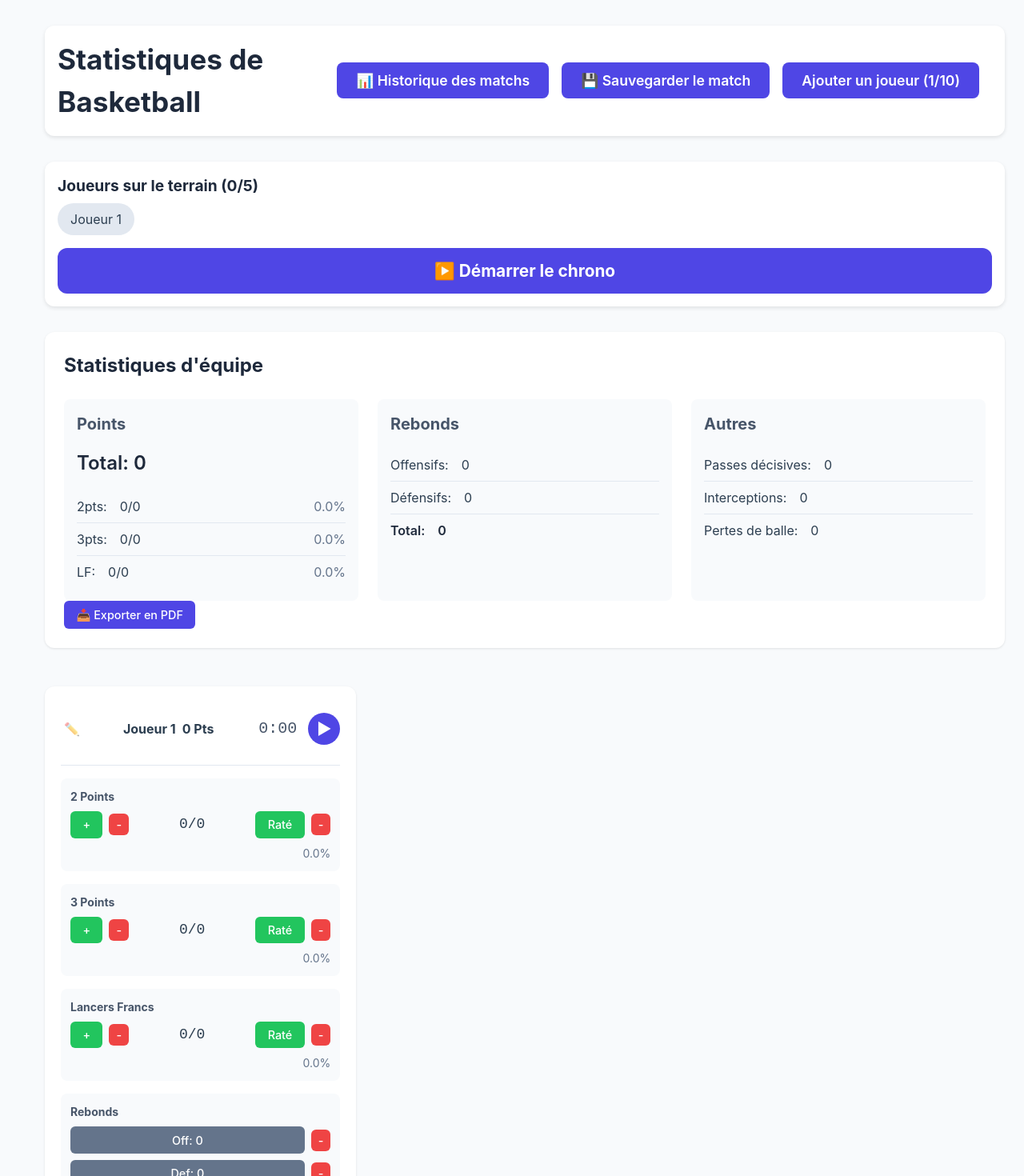
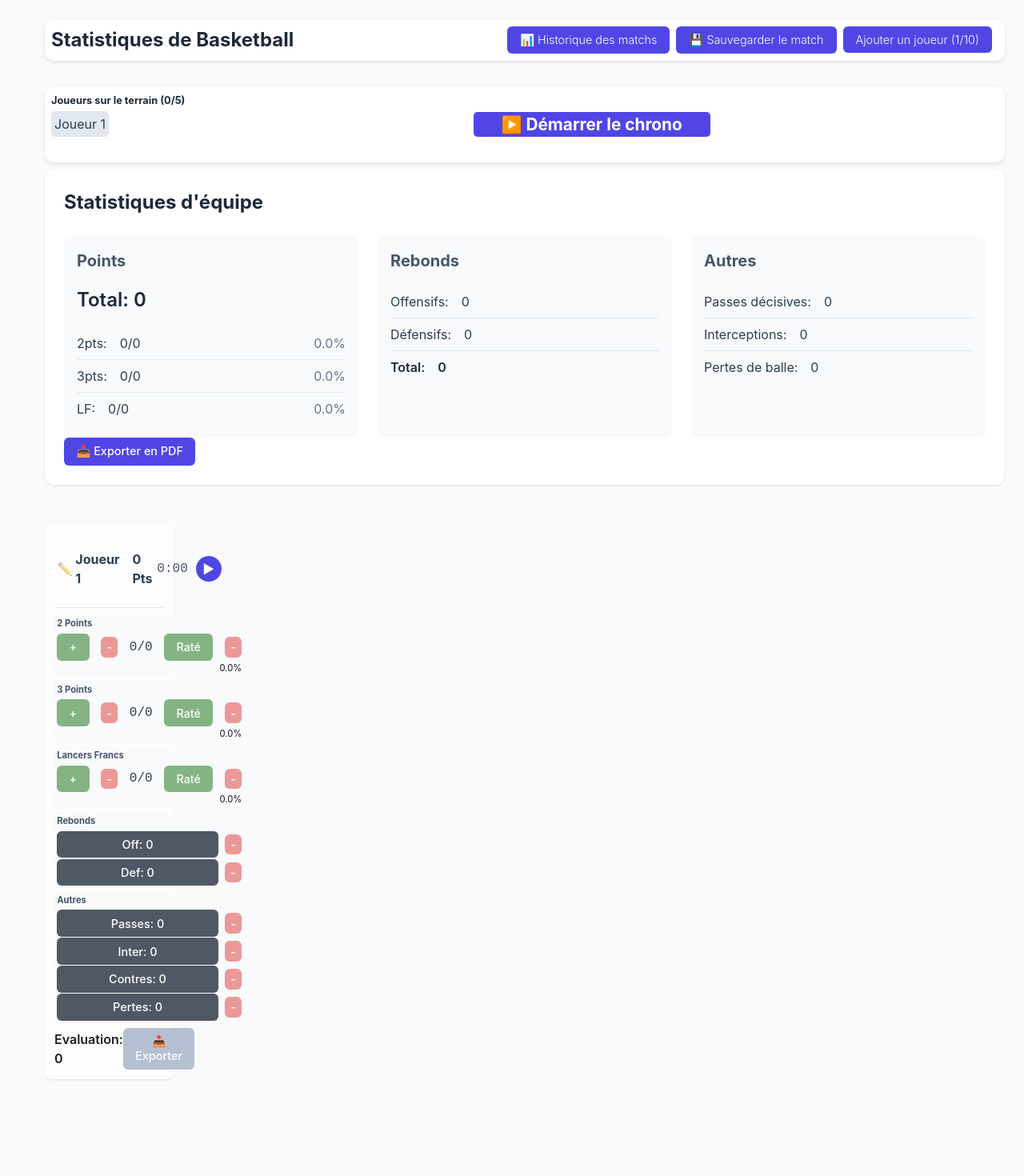
Before and after one commit to Elias0900/statbolt, a Vue app: page / in a window 1280 px wide. Shown: the top 1470 px of the page at 80% size. After the commit the page ends 1373 px from the top, so only its background shows below. Built offline with nearby package versions, Linux system fonts and the light colour scheme.

Commit message:
changement vue

```diff
--- a/src/App.vue
+++ b/src/App.vue
@@ -245,7 +245,7 @@ const toggleTimer = () => {
 .app-container {
   max-width: 1200px;
   margin: 0 auto;
-  padding: 1rem;
+  padding: 0.5rem;
 }
 
 /* Header */
@@ -254,9 +254,9 @@ const toggleTimer = () => {
   flex-wrap: wrap;
   justify-content: space-between;
   align-items: center;
-  gap: 1rem;
+  gap: 0.5rem;
   margin-bottom: 2rem;
-  padding: 1rem;
+  padding: 0.5rem;
   background: #ffffff;
   border-radius: 12px;
   box-shadow: 0 2px 5px rgba(0, 0, 0, 0.1);
@@ -264,7 +264,7 @@ const toggleTimer = () => {
 
 .header h1 {
   margin: 0;
-  font-size: 2rem;
+  font-size: 1rem;
   color: #1e293b;
   flex: 1;
   min-width: 200px;
@@ -274,10 +274,10 @@ const toggleTimer = () => {
 button {
   border: none;
   cursor: pointer;
-  padding: 0.75rem 1.5rem;
-  border-radius: 8px;
-  font-weight: 600;
-  font-size: 1rem;
+  padding: 0.5rem 1rem;
+  border-radius: 6px;
+  font-weight: 300;
+  font-size: 0.7rem;
   transition: all 0.3s ease;
 }
 
@@ -286,7 +286,7 @@ button {
 .history-btn{
   background-color: #4f46e5;
   color: #ffffff;
-  margin-right: 1rem;
+  margin-right: 0.5rem;
 }
 
 .add-player:disabled,
@@ -303,43 +303,46 @@ button:not(:disabled):hover {
 /* Grid */
 .players-grid {
   display: grid;
-  grid-template-columns: repeat(auto-fill, minmax(250px, 1fr));
-  gap: 1rem;
+  grid-template-columns: repeat(auto-fill, minmax(500px, 1fr));
+  gap: 0.75rem;
   padding-top: 1rem;
 }
 
 /* Game Controls */
 .game-controls {
   background: #ffffff;
-  padding: 1rem;
+  padding: 0.5rem;
   border-radius: 12px;
-  margin-bottom: 2rem;
+  margin-bottom: 0.5rem;
   box-shadow: 0 2px 5px rgba(0, 0, 0, 0.1);
+  display: flex;
+  justify-content: center; /* Centre horizontalement */
+  align-items: center; /* Centre verticalement */
 }
 
 /* On Court Players */
 .on-court-players {
-  margin-bottom: 1rem;
+  margin-bottom: 0.5rem;
 }
 
 .on-court-players h3 {
-  margin: 0 0 0.5rem 0;
+  margin: 0 0 0.25rem 0;
   color: #1e293b;
-  font-size: 1.2rem;
+  font-size: 0.8rem;
 }
 
 /* Player Chips */
 .player-chips {
   display: flex;
   flex-wrap: wrap;
-  gap: 0.5rem;
+  gap: 0.25rem;
   margin-bottom: 1rem;
 }
 
 .player-chip {
-  padding: 0.5rem 1rem;
+  padding: 0.25rem 0.25rem;
   background: #e2e8f0;
-  border-radius: 20px;
+  border-radius: 5px;
   cursor: pointer;
   transition: all 0.2s ease;
 }
@@ -351,14 +354,18 @@ button:not(:disabled):hover {
 
 /* Timer Button */
 .timer-btn {
-  width: 100%;
-  padding: 1rem;
-  font-size: 1.2rem;
+  width: 25%;
+  padding: 0.2rem;
+  font-size: 1rem;
   font-weight: bold;
   border: none;
-  border-radius: 12px;
+  border-radius: 5px;
   cursor: pointer;
   transition: all 0.3s ease;
+  align-items: center;
+  justify-content: center;
+  margin: 0 auto; /* Centre le bouton horizontalement dans son conteneur */
+
 }
 
 .timer-btn.running {
@@ -369,11 +376,11 @@ button:not(:disabled):hover {
 /* Media Queries for Responsive Design */
 @media (min-width: 768px) {
   .header {
-    gap: 2rem;
+    gap: 1rem;
   }
 
   button {
-    font-size: 1.1rem;
+    font-size: 0.9rem;
   }
 
   .timer-btn {
@@ -383,11 +390,11 @@ button:not(:disabled):hover {
 
 @media (min-width: 1024px) {
   .players-grid {
-    grid-template-columns: repeat(auto-fill, minmax(300px, 1fr));
+    grid-template-columns: repeat(auto-fill, minmax(150px, 1fr));
   }
 
   .header h1 {
-    font-size: 2.2rem;
+    font-size: 1.5rem;
   }
 }
 
--- a/src/components/PlayerCard.vue
+++ b/src/components/PlayerCard.vue
@@ -14,7 +14,7 @@ const emit = defineEmits<{
 }>();
 
 const isTimerRunning = ref(false);
-const timerInterval = ref<ReturnType<typeof setInterval> | null>(null);
+const timerInterval = ref<number | null>(null);
 const isEditingName = ref(false);
 const editedName = ref(props.player.name);
 
@@ -59,13 +59,13 @@ const formatTime = (seconds: number): string => {
 
 const toggleTimer = () => {
   if (isTimerRunning.value) {
-    if (timerInterval.value) {
+    if (timerInterval.value !== null) {
       clearInterval(timerInterval.value);
       timerInterval.value = null;
     }
     isTimerRunning.value = false;
   } else {
-    timerInterval.value = setInterval(() => {
+    timerInterval.value = window.setInterval(() => {
       emit('updateTime', props.player.playingTime + 1);
     }, 1000);
     isTimerRunning.value = true;
@@ -252,44 +252,45 @@ const exportStatsPDF = () => {
 
 <style scoped>
 .player-card {
-  background: white;
-  border-radius: 12px;
-  padding: 1.25rem;
-  box-shadow: 0 1px 3px rgba(0, 0, 0, 0.1);
+  background: rgb(253, 253, 253);
+  border-radius: 8px; /* Réduction des bordures */
+  padding: 0.75rem; /* Réduction du padding */
+  box-shadow: 0 1px 2px rgba(0, 0, 0, 0.1);
   transition: transform 0.2s ease;
 }
 
 .player-card:hover {
-  transform: translateY(-2px);
+  transform: translateY(-1px);
+  background: rgba(140,140,140,0.47);
 }
 
 .player-header {
   display: flex;
   justify-content: space-between;
   align-items: center;
-  margin-bottom: 1rem;
-  padding-bottom: 0.75rem;
+  margin-bottom: 0.5rem; /* Réduction des marges */
+  padding-bottom: 0.2rem;
   border-bottom: 1px solid #e2e8f0;
 }
 
 .player-name {
   display: flex;
   align-items: center;
-  gap: 0.5rem;
+  gap: 1rem; /* Espacement réduit */
   cursor: pointer;
 }
 
 .player-name h3 {
   margin: 0;
   color: #1e293b;
-  font-size: 1.25rem;
+  font-size: 0.5rem; /* Taille de texte réduite */
 }
 
 .edit-btn {
   background: none;
   border: none;
-  padding: 0.25rem;
-  font-size: 1rem;
+  padding: 0.2rem;
+  font-size: 1rem; /* Taille de texte réduite */
   cursor: pointer;
   opacity: 0.5;
   transition: opacity 0.2s ease;
@@ -302,29 +303,28 @@ const exportStatsPDF = () => {
 .name-edit {
   display: flex;
   align-items: center;
-  gap: 0.5rem;
+  gap: 0.25rem;
 }
 
 .name-input {
-  padding: 0.5rem;
+  padding: 0.25rem; /* Réduction du padding */
   border: 1px solid #e2e8f0;
-  border-radius: 6px;
-  font-size: 1.25rem;
-  width: 200px;
+  border-radius: 4px; /* Bordures réduites */
+  font-size: 1rem; /* Taille réduite */
+  width: 150px; /* Largeur réduite */
 }
 
 .time-control {
   display: flex;
   align-items: center;
-  gap: 0.5rem;
+  gap: 0.25rem;
 }
 
 .time-btn {
-  padding: 0.5rem;
-  font-size: 1.25rem;
-  line-height: 1;
-  width: 40px;
-  height: 40px;
+  padding: 0.25rem; /* Boutons plus petits */
+  font-size: 1rem; /* Taille réduite */
+  width: 32px; /* Boutons plus petits */
+  height: 32px;
   border-radius: 50%;
   display: flex;
   align-items: center;
@@ -342,46 +342,49 @@ const exportStatsPDF = () => {
 
 .time-display {
   font-family: monospace;
-  font-size: 1.25rem;
+  font-size: 1rem; /* Taille réduite */
   color: #475569;
-  min-width: 60px;
+  min-width: 50px;
   text-align: center;
 }
 
 .stats-grid {
   display: grid;
-  gap: 1rem;
+  gap: 0.2rem; /* Réduction des espaces */
 }
 
 .stat-group {
   background: #f8fafc;
-  padding: 0.75rem;
-  border-radius: 8px;
+  padding: 0.2rem; /* Réduction du padding */
+  border-radius: 1px; /* Bordures réduites */
+}
+.stat-group:hover {
+  background: rgba(140,140,140,0.47);
 }
 
 .stat-group h4 {
-  margin: 0 0 0.5rem 0;
+  margin: 0 0 0.25rem 0; /* Espacement réduit */
   color: #475569;
-  font-size: 0.875rem;
+  font-size: 0.7rem; /* Taille réduite */
 }
 
 .stat-controls {
   display: flex;
   align-items: center;
-  gap: 0.5rem;
-  margin-bottom: 0.5rem;
+  gap: 0.9rem;
+  margin-bottom: 0.1rem;
 }
 
 .stat-value {
   flex: 1;
   text-align: center;
   font-family: monospace;
-  font-size: 1.125rem;
+  font-size: 1rem; /* Taille réduite */
 }
 
 .stat-buttons {
   display: grid;
-  gap: 0.5rem;
+  gap: 0.1rem;
 }
 
 .stat-control-row {
@@ -395,7 +398,7 @@ const exportStatsPDF = () => {
 }
 
 button.success {
-  background-color: #22c55e;
+  background-color: #84b483;
 }
 
 button.success:hover {
@@ -403,8 +406,8 @@ button.success:hover {
 }
 
 button.danger {
-  background-color: #ef4444;
-  padding: 0.25rem 0.5rem;
+  background-color: #ec9898;
+  padding: 0.2rem 0.4rem;
 }
 
 button.danger:hover {
@@ -412,23 +415,22 @@ button.danger:hover {
 }
 
 button.neutral {
-  background-color: #64748b;
+  background-color: #505865;
 }
 
 button.neutral:hover {
-  background-color: #475569;
+  background-color: #5086ce;
 }
 
 .percentage {
   text-align: right;
-  font-size: 0.875rem;
-  color: #64748b;
+  font-size: 0.7rem; /* Taille réduite */
+  color: #111317;
 }
 
 .card-footer {
-  margin-top: 1rem;
-  padding-top: 1rem;
-  border-top: 1px solid #e2e8f0;
+  margin-top: 0.2rem;
+  padding-top: 0.2rem;
   display: flex;
   justify-content: space-between;
   align-items: center;
@@ -436,15 +438,16 @@ button.neutral:hover {
 
 .total-points {
   font-weight: 600;
-  color: #1e293b;
+  color: #1e1c1c;
+  font-size: 1rem; /* Taille réduite */
 }
 
 .export-btn {
-  background-color: #3b82f6;
+  background-color: #b5c0d3;
   transition: background-color 0.2s ease;
 }
 
 .export-btn:hover {
-  background-color: #2563eb;
+  background-color: #7690c4;
 }
 </style>
```
Also changed, not shown: src/components/MatchDetails.vue (+168 -5 lines).
